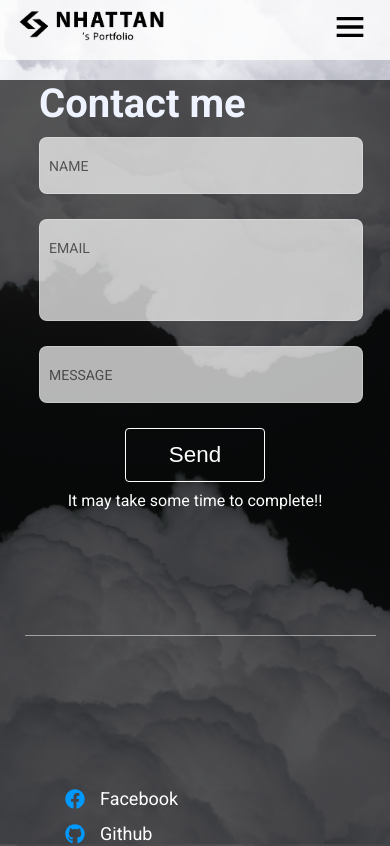
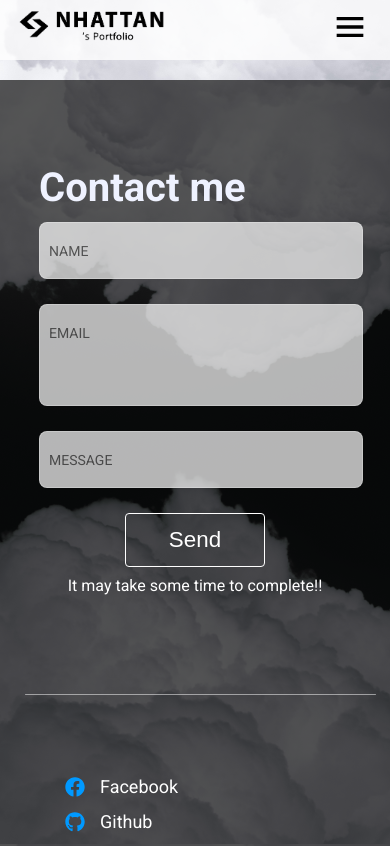
Before and after one commit to nhnhattan/Portfolio-1, a React (Create React App) app: page /contact in a window 390 px wide. Shown: the top 846 px of the page. Built offline with nearby package versions, Linux system fonts and the light colour scheme.

Commit message:
first commit

```diff
--- a/src/Component/Contact/Contact.css
+++ b/src/Component/Contact/Contact.css
@@ -130,6 +130,7 @@
     border: 1px solid white;
     color: rgb(255, 255, 255);
     transition: linear 0.3s;
+    z-index: 3;
 }
 
 .submit-btn:hover {
@@ -175,8 +176,8 @@
     }
 
     .Link-contact {
-        height: 100%;
-        top: 60px;
+        height: 50%;
+        top: 90px;
         position: relative;
         width: 100%;
     }
@@ -188,7 +189,7 @@
     .contact-wrap::before {
         width: 90%;
         height: 1px;
-        top: 47%;
+        top: 52%;
         left: 25px;
     }
 
@@ -224,9 +225,13 @@
     }
 
     .Link-contact {
-        height: 80%;
+        height: 45%;
         position: relative;
         top: -40px;
+    }
+
+    .Link-contact::before {
+        top: 49%;
     }
 
     .Link-contact ul {
```
